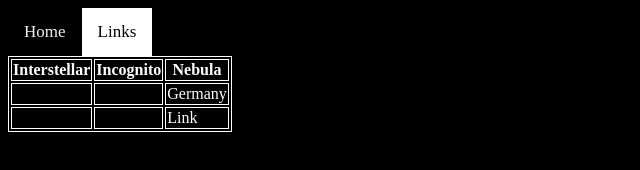
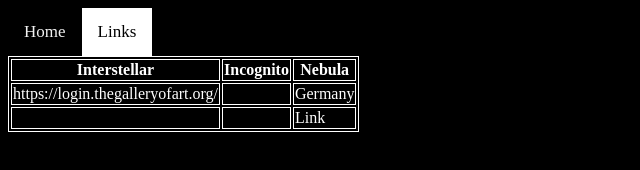
Before and after one commit to HellTekky/Frostbite, a plain HTML site: page links.html in a window 1280 px wide. Shown: the whole page, without its empty margins (0-640 px from the left). Drawn offline with Linux system fonts and the light colour scheme.

Commit message:
added links

```diff
--- a/links.html
+++ b/links.html
@@ -19,7 +19,7 @@
     <th>Nebula</th>
   </tr>
   <tr>
-    <td></td>
+    <td>https://login.thegalleryofart.org/</td>
     <td></td>
     <td>Germany</td>
   </tr>
```
